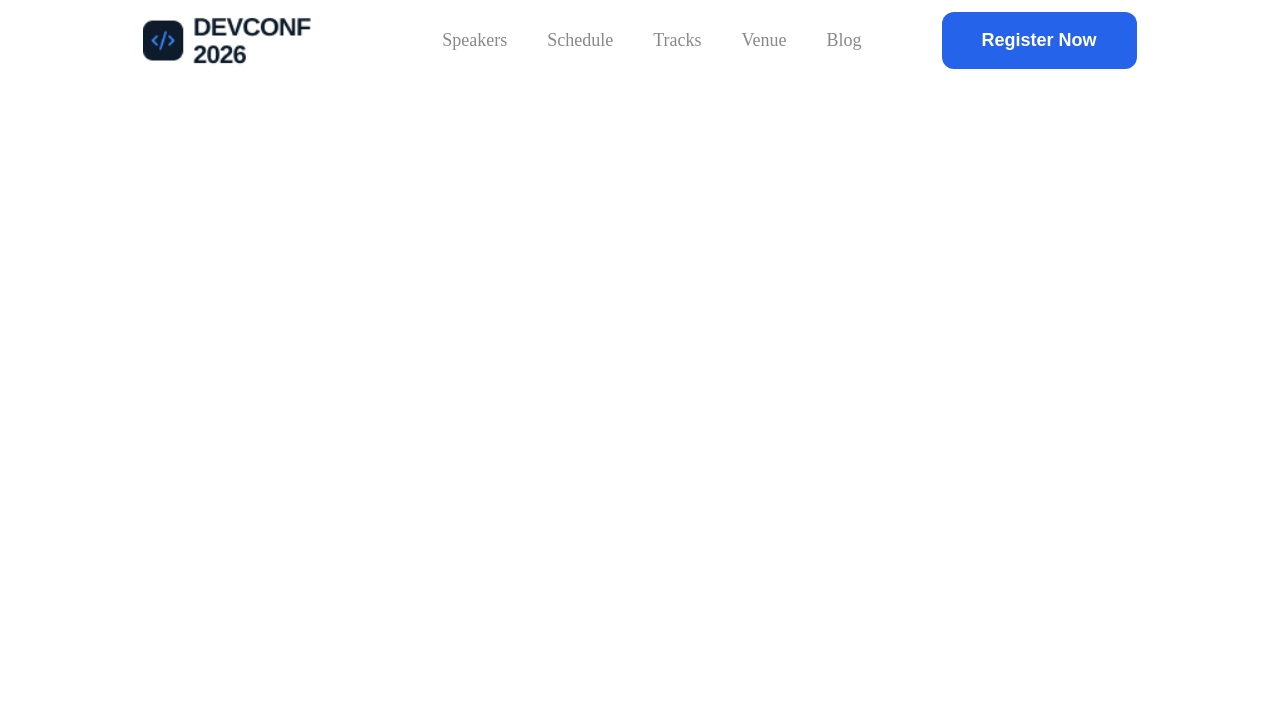
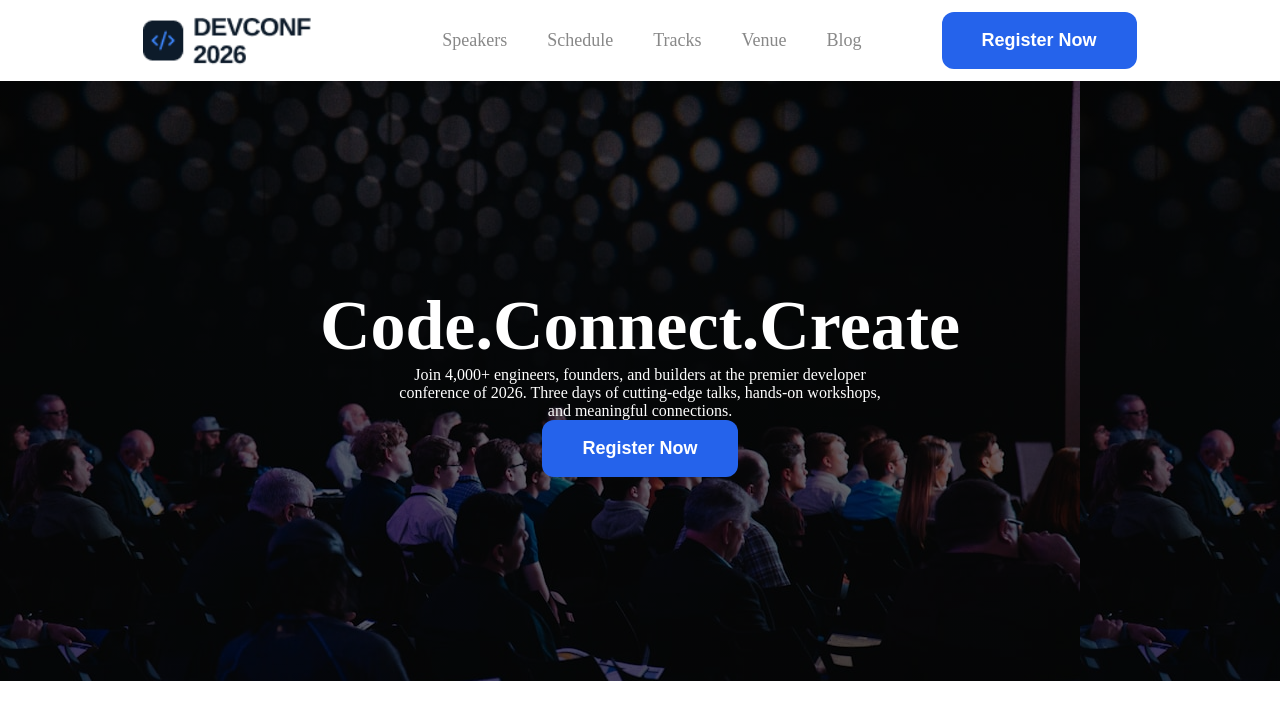
Before and after one commit to jstashin/b14-a01, a plain HTML site: page index.html in a window 1280 px wide. Drawn offline with Linux system fonts and the light colour scheme.

```diff
--- a/index.html
+++ b/index.html
@@ -21,11 +21,18 @@
                 <li><a href="">Blog</a></li>
             </ul>
 
-            <button>Register Now</button>
+            <button class="btn">Register Now</button>
         </nav>
 
 
 </header>
+<section class="banner">
+    <div class="hero">
+    <h1>Code.Connect.Create</h1>
+    <p>Join 4,000+ engineers, founders, and builders at the premier developer<br> conference of 2026. Three days of cutting-edge talks, hands-on workshops, <br>and meaningful connections.</p>
+    <button class=" btn">Register Now</button>
+    </div>
+</section>
 
 </body>
 </html>
--- a/style.css
+++ b/style.css
@@ -38,7 +38,7 @@
     font-size:18px;
 }
 
-button{
+.btn{
     background:#2563EB;
     color:white;
     border:none;
@@ -48,3 +48,20 @@
     font-weight:bold;
     cursor:pointer;
 }
+.hero{
+    text-align: center;
+
+    color:white;
+}
+.hero h1{
+    font-size: 70px;
+    font-weight: bold;
+}
+.banner{
+    width: 100%;
+    height: 600px;
+    background: linear-gradient(rgba(0,0,0,0.6),rgba(0,0,0,0.6)),url("./assets/banner.jpg");
+     display: flex;
+    justify-content: center;
+    align-items: center;
+}
```
